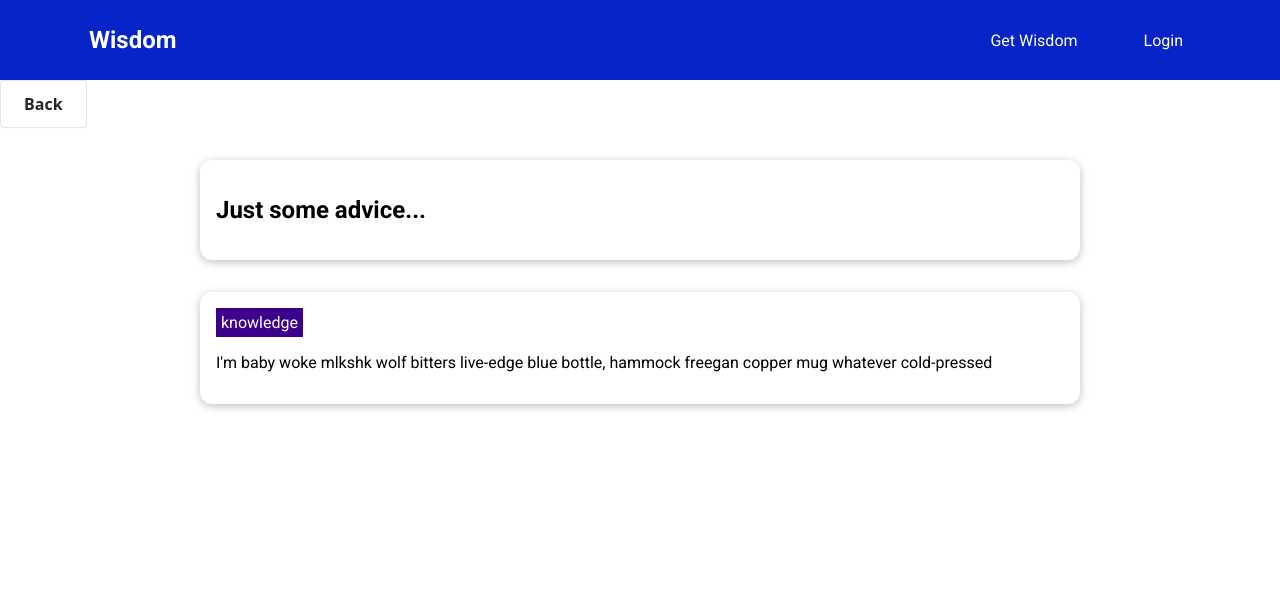
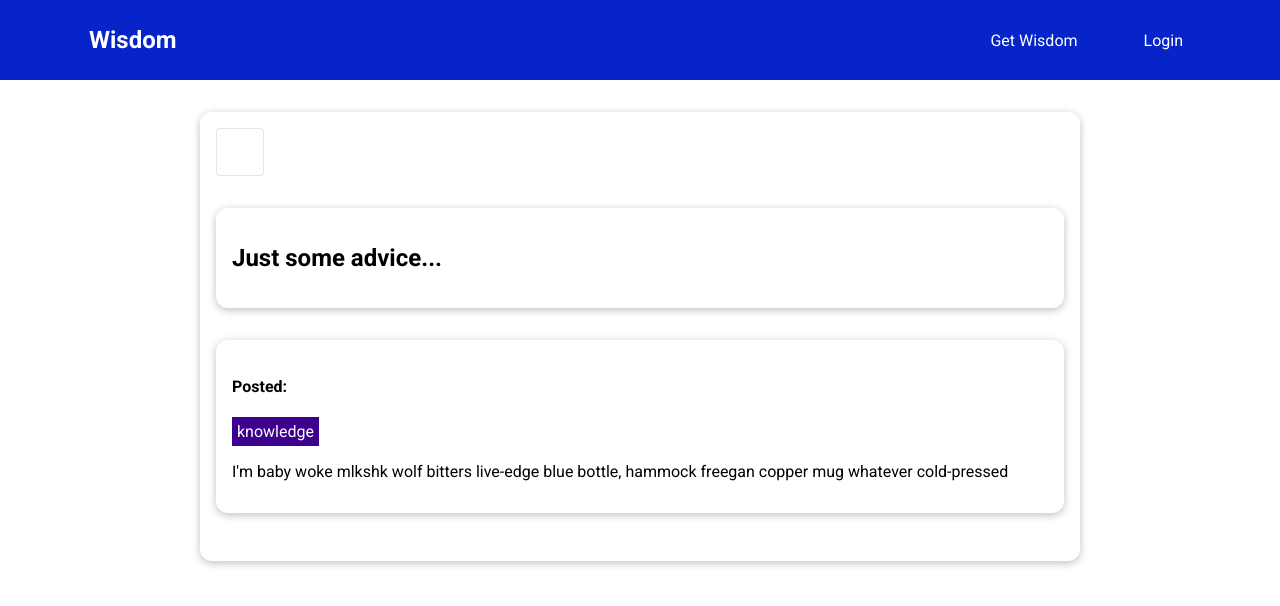
Before and after one commit to bstewart3/wisdom-vue-project, a Vue app: page /#/wisdoms/c1 in a window 1280 px wide. Shown: the top 606 px of the page. Built offline with nearby package versions, Linux system fonts and the light colour scheme.

Commit message:
cleaned up landing page. added funtionality to landing page buttons. added icons thru out app. added posted date to wisdom details page.

```diff
--- a/src/components/WisdomFilter.vue
+++ b/src/components/WisdomFilter.vue
@@ -15,7 +15,10 @@
           <input type="checkbox" id="experience" checked @change="setFilter">
           <label for="experience">Experience</label>
         </span>
-        <base-button mode="outline" link :to="randomWisdomLink">Random Wisdom</base-button>
+        <span>
+          <input type="text" v-model="input">
+          <h3>{{ input }}</h3>
+        </span>
        </span>
 
     </base-card>
@@ -29,6 +32,7 @@ export default {
     emits: ['change-filter'],
     data() {
         return {
+            input: '',
             randomWisdom: [],
             filters: {
                 knowledge: true,
@@ -37,13 +41,7 @@ export default {
             }
         }
     },
-    computed: {
-        randomWisdomLink() {
-        const wisdoms = this.$store.getters['wisdoms/wisdoms'];
-        var randomWisdom = wisdoms[Math.floor(Math.random()*wisdoms.length)];
-        return this.$route.path + '/' + randomWisdom.id;
-      },
-    },
+
     methods: {
         setFilter(event) {
             const inputId = event.target.id;
@@ -55,6 +53,15 @@ export default {
             this.filters = updatedFilters
             this.$emit('change-filter', updatedFilters)
         },
+        wisdomSearch() {
+         const wisdoms = this.$store.getters['wisdoms/wisdoms'];
+         const filteredWisdoms = wisdoms.filter((wisdom) =>
+         wisdom.toLowerCase().includes(input.value.toLowerCase()));
+
+         this.$store.commit('setWisdoms/wisdoms',)
+
+       }
+
     }
 }
 </script>
--- a/src/pages/WisdomDetails.vue
+++ b/src/pages/WisdomDetails.vue
@@ -1,18 +1,20 @@
 <template>
     <div>
+    <base-card>
        <section>
-           <base-button link :to="goBack">Back</base-button>
+           <base-button id="close-btn" link :to="goBack"><i class="fa fa-close"></i></base-button>
            <base-card>
-            <h2>{{ title }}</h2>
+            <h1>{{ title }}</h1>
            </base-card>
        </section>
        <section>
            <base-card>
+            <h4>Posted: {{ posted }}</h4>
              <base-badge v-for="category in category" :key="category" :type="category" :title="category"></base-badge>
              <p>{{ desc }}</p>
-
            </base-card>
        </section>
+    </base-card>
     </div>
 </template>
 
@@ -29,7 +31,7 @@ export default {
    },
    computed: {
        goBack() {
-           return this.$route.back;
+           return '/wisdoms';
        },
        category() {
            return this.selectedWisdom.category
@@ -39,6 +41,9 @@ export default {
        },
        desc() {
            return this.selectedWisdom.desc
+       },
+       posted() {
+           return this.selectedWisdom.posted
        }
    },
    created() {
@@ -48,3 +53,9 @@ export default {
    }
 }
 </script>
+<style scoped>
+#close-btn{
+
+
+}
+</style>
```
